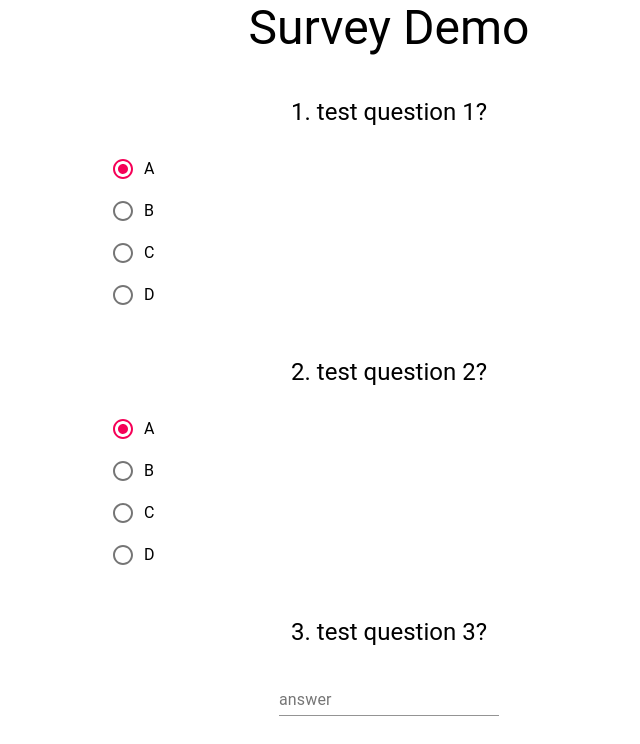
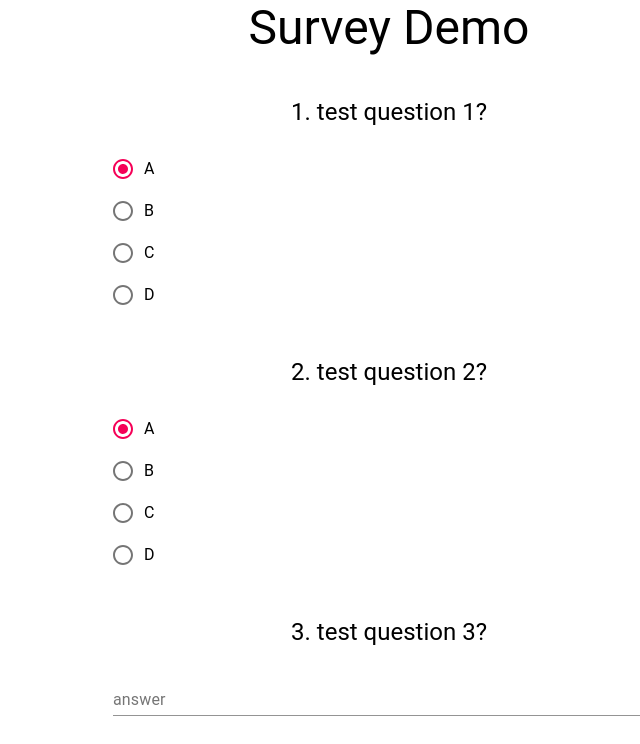
Before and after one commit to illemonati/asha-health, a React (Create React App) app: page / in a window 1280 px wide. Shown: the top 744 px of the page, without its empty margins (251-891 px from the left). Built offline with nearby package versions, Linux system fonts and the light colour scheme.

Commit message:
full width

```diff
--- a/src/modules/Survey.tsx
+++ b/src/modules/Survey.tsx
@@ -46,7 +46,7 @@ function TextfieldInputComponent(props: OptionsComponentProps) {
 
     return (
         <Box>
-            <TextField label="answer" />
+            <TextField style={{width: "100%"}} label="answer" />
         </Box>
     )
 }
```
